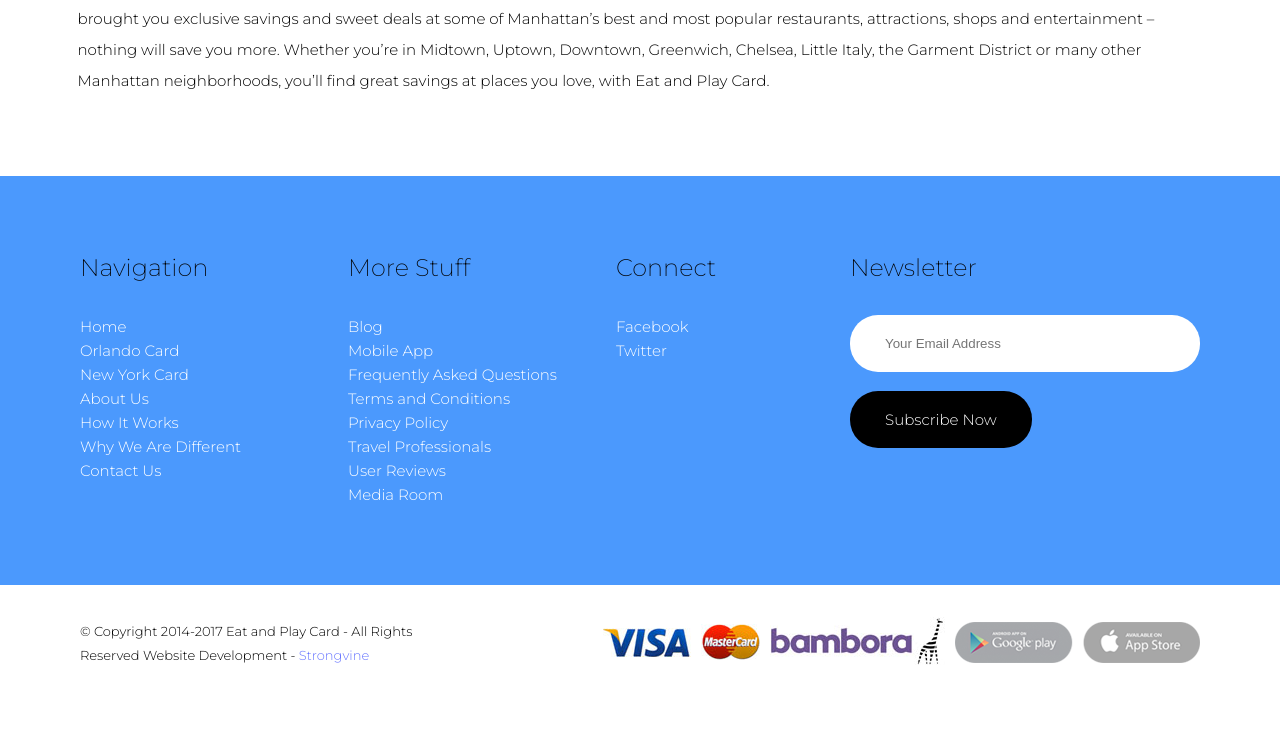
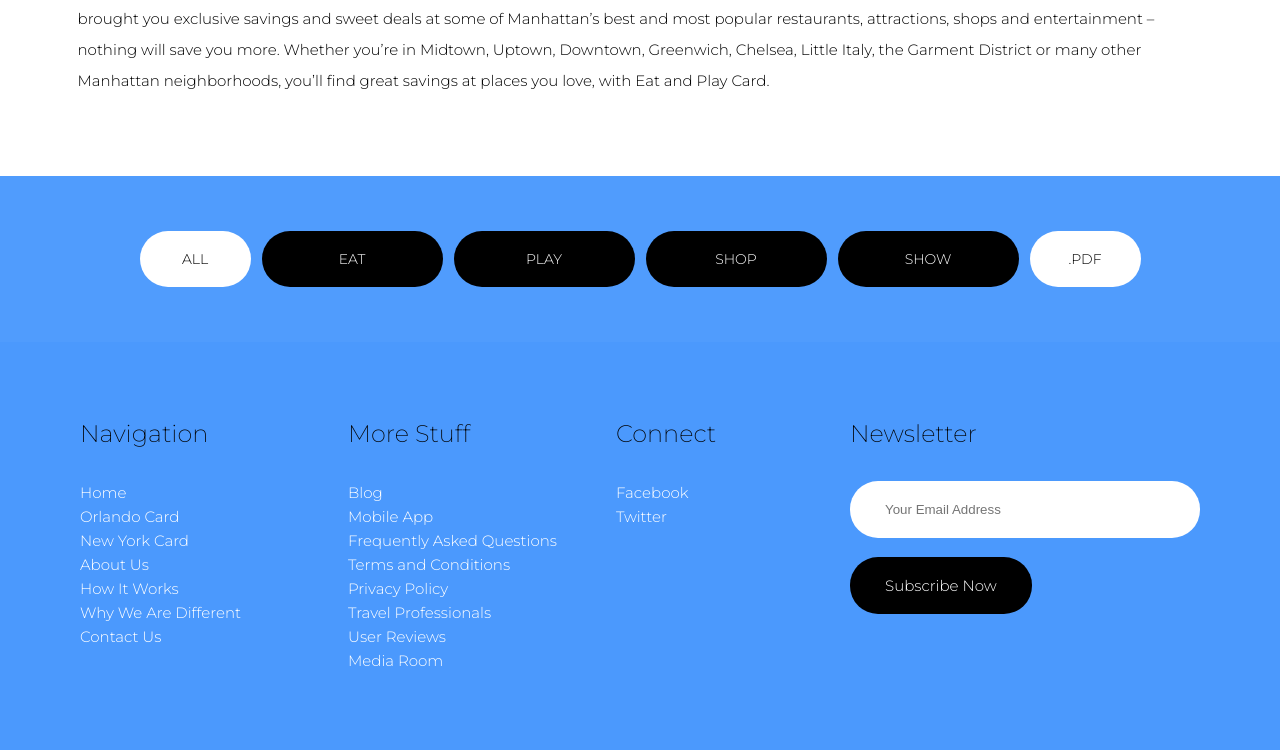
Before and after one commit to altim/eatandplay, a PHP site: page /partners.html in a window 1280 px wide. Shown: the part 664-1414 px from the top of the page. Before the commit the page ends 1329 px from the top, so only its background shows below. Run offline with PHP 8.4, Linux system fonts and the light colour scheme.

Commit message:
Filter bar

```diff
--- a/css/style.css
+++ b/css/style.css
@@ -6,7 +6,7 @@ body {
   -webkit-font-smoothing: antialiased;
   -moz-osx-font-smoothing: grayscale; }
 
-.btn-class, header .header-inner nav ul li.btn a, #cards .cards-inner .card a.btn, #logos .logos-inner .logos-controls .btn, #how-it-works .how-it-works-inner .btn, #testimonials .testimonials-inner .btn, #blog .blog-inner .post-item .post-content .btn, footer .footer-inner .newsletter .btn, #header-image .header-image-inner .btn {
+.btn-class, header .header-inner nav ul li.btn a, #cards .cards-inner .card a.btn, #logos .logos-inner .logos-controls .btn, #how-it-works .how-it-works-inner .btn, #testimonials .testimonials-inner .btn, #blog .blog-inner .post-item .post-content .btn, footer .footer-inner .newsletter .btn, #header-image .header-image-inner .btn, #filter-bar .filter-bar-inner ul.filter-menu li .btn {
   -webkit-border-radius: 28px;
   -moz-border-radius: 28px;
   border-radius: 28px;
@@ -19,7 +19,7 @@ body {
   -o-transition: all 0.4s;
   transition: all 0.4s;
   text-decoration: none; }
-  .btn-class:hover, header .header-inner nav ul li.btn a:hover, #cards .cards-inner .card a.btn:hover, #logos .logos-inner .logos-controls .btn:hover, #how-it-works .how-it-works-inner .btn:hover, #testimonials .testimonials-inner .btn:hover, #blog .blog-inner .post-item .post-content .btn:hover, footer .footer-inner .newsletter .btn:hover, #header-image .header-image-inner .btn:hover {
+  .btn-class:hover, header .header-inner nav ul li.btn a:hover, #cards .cards-inner .card a.btn:hover, #logos .logos-inner .logos-controls .btn:hover, #how-it-works .how-it-works-inner .btn:hover, #testimonials .testimonials-inner .btn:hover, #blog .blog-inner .post-item .post-content .btn:hover, footer .footer-inner .newsletter .btn:hover, #header-image .header-image-inner .btn:hover, #filter-bar .filter-bar-inner ul.filter-menu li .btn:hover {
     background: #509cfd; }
 
 header {
@@ -1195,12 +1195,50 @@ footer {
   background: #fff;
   padding: 80px 0; }
   .white-blank .white-blank-inner {
-    max-width: 1125px;
+    max-width: 1165px;
     width: 100%;
+    padding: 0 20px;
+    -webkit-box-sizing: border-box;
+    -moz-box-sizing: border-box;
+    box-sizing: border-box;
     margin: auto; }
     .white-blank .white-blank-inner p {
       font-size: 15px;
       line-height: 31px;
       font-weight: 300; }
 
+#filter-bar {
+  width: 100%;
+  background: #509cfd;
+  padding: 55px 0; }
+  #filter-bar .filter-bar-inner {
+    max-width: 1165px;
+    margin: auto;
+    padding: 0 20px;
+    -webkit-box-sizing: border-box;
+    -moz-box-sizing: border-box;
+    box-sizing: border-box; }
+    #filter-bar .filter-bar-inner ul.filter-menu {
+      width: 100%;
+      text-align: center;
+      font-size: 0; }
+      #filter-bar .filter-bar-inner ul.filter-menu li {
+        display: inline;
+        margin-right: 11px; }
+        #filter-bar .filter-bar-inner ul.filter-menu li:last-child {
+          margin-right: 0; }
+        #filter-bar .filter-bar-inner ul.filter-menu li .btn {
+          display: inline-block;
+          font-size: 14px;
+          font-weight: 300;
+          text-transform: uppercase;
+          width: 181px;
+          -webkit-box-sizing: border-box;
+          -moz-box-sizing: border-box;
+          box-sizing: border-box; }
+          #filter-bar .filter-bar-inner ul.filter-menu li .btn.btn-white {
+            background: #fff;
+            color: #000;
+            width: 111px; }
+
 /*# sourceMappingURL=style.css.map */
--- a/css/style.scss
+++ b/css/style.scss
@@ -1608,8 +1608,10 @@ footer {
   padding:80px 0;
 
   .white-blank-inner {
-    max-width:1125px;
+    max-width:1165px;
     width:100%;
+    padding:0 20px;
+    @include box-sizing();
     margin:auto;
 
     p {
@@ -1620,3 +1622,53 @@ footer {
 
   }
 }
+
+
+// ===================== FILTER BAR SECTION =====================
+
+#filter-bar {
+  width:100%;
+  background:#509cfd;
+  padding:55px 0;
+
+  .filter-bar-inner {
+    max-width:1165px;
+    margin:auto;
+    padding:0 20px;
+    @include box-sizing();
+
+    ul.filter-menu {
+      width:100%;
+      text-align:center;
+      font-size:0;
+
+      li {
+        display:inline;
+        margin-right:11px;
+
+        &:last-child {
+          margin-right:0;
+        }
+
+        .btn {
+          @extend .btn-class;
+          display:inline-block;
+          font-size:14px;
+          font-weight: 300;
+          text-transform: uppercase;
+          width:181px;
+          @include box-sizing();
+
+          &.btn-white {
+            background:#fff;
+            color:#000;
+            width:111px;
+          }
+
+
+        }
+      }
+    }
+
+  }
+}
--- a/partners.html
+++ b/partners.html
@@ -79,6 +79,19 @@
         </div>
     </section>
 
+    <section id="filter-bar">
+        <div class="filter-bar-inner">
+            <ul class="filter-menu">
+                <li><a href="#" class="btn btn-white">All</a></li>
+                <li><a href="#" class="btn">Eat</a></li>
+                <li><a href="#" class="btn">Play</a></li>
+                <li><a href="#" class="btn">Shop</a></li>
+                <li><a href="#" class="btn">Show</a></li>
+                <li><a href="#" class="btn btn-white">.PDF</a></li>
+            </ul>
+        </div>
+    </section>
+
     <footer>
         <div class="footer-inner">
             <div class="navigation-menu">
```
Also changed, not shown: 1 other file.
